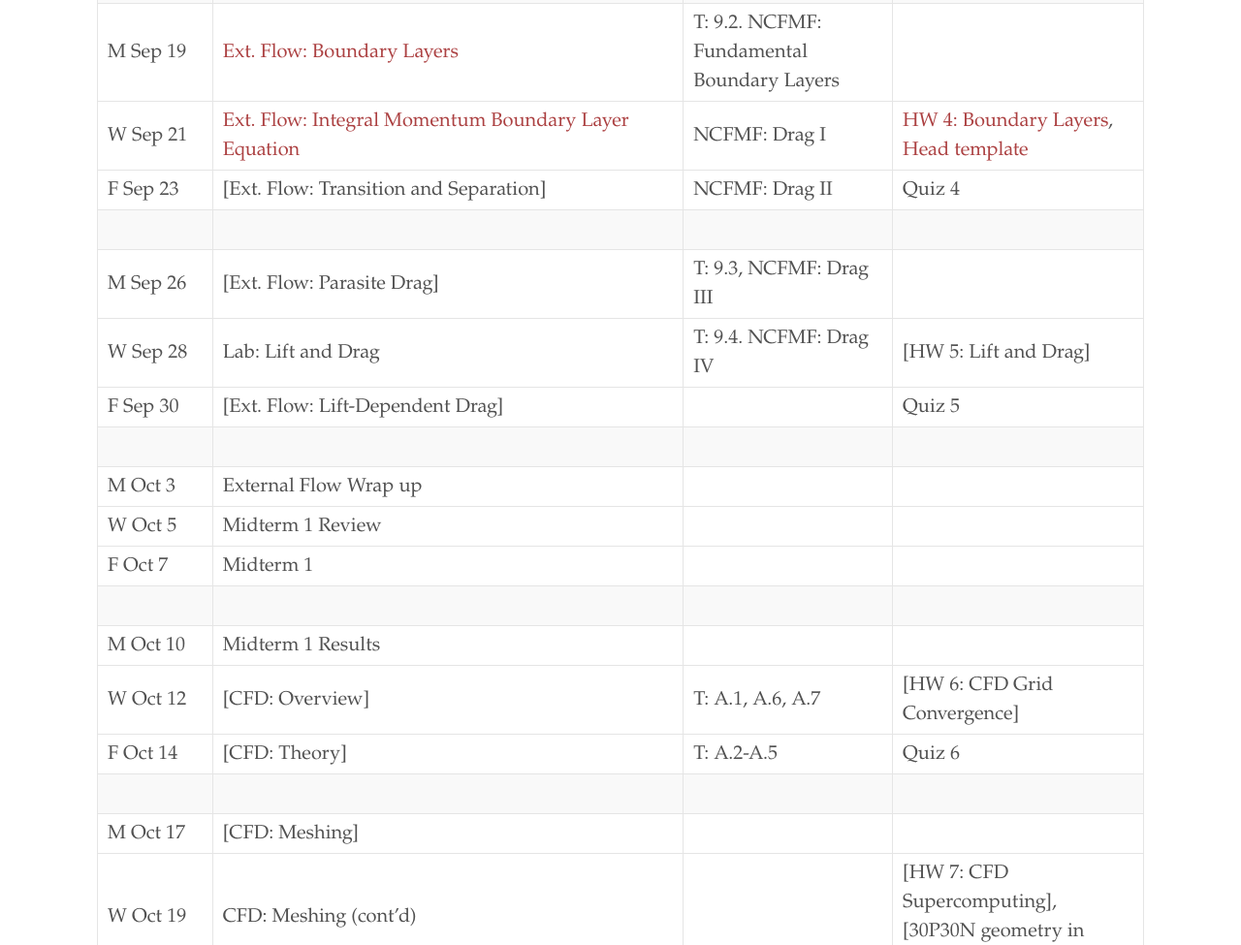
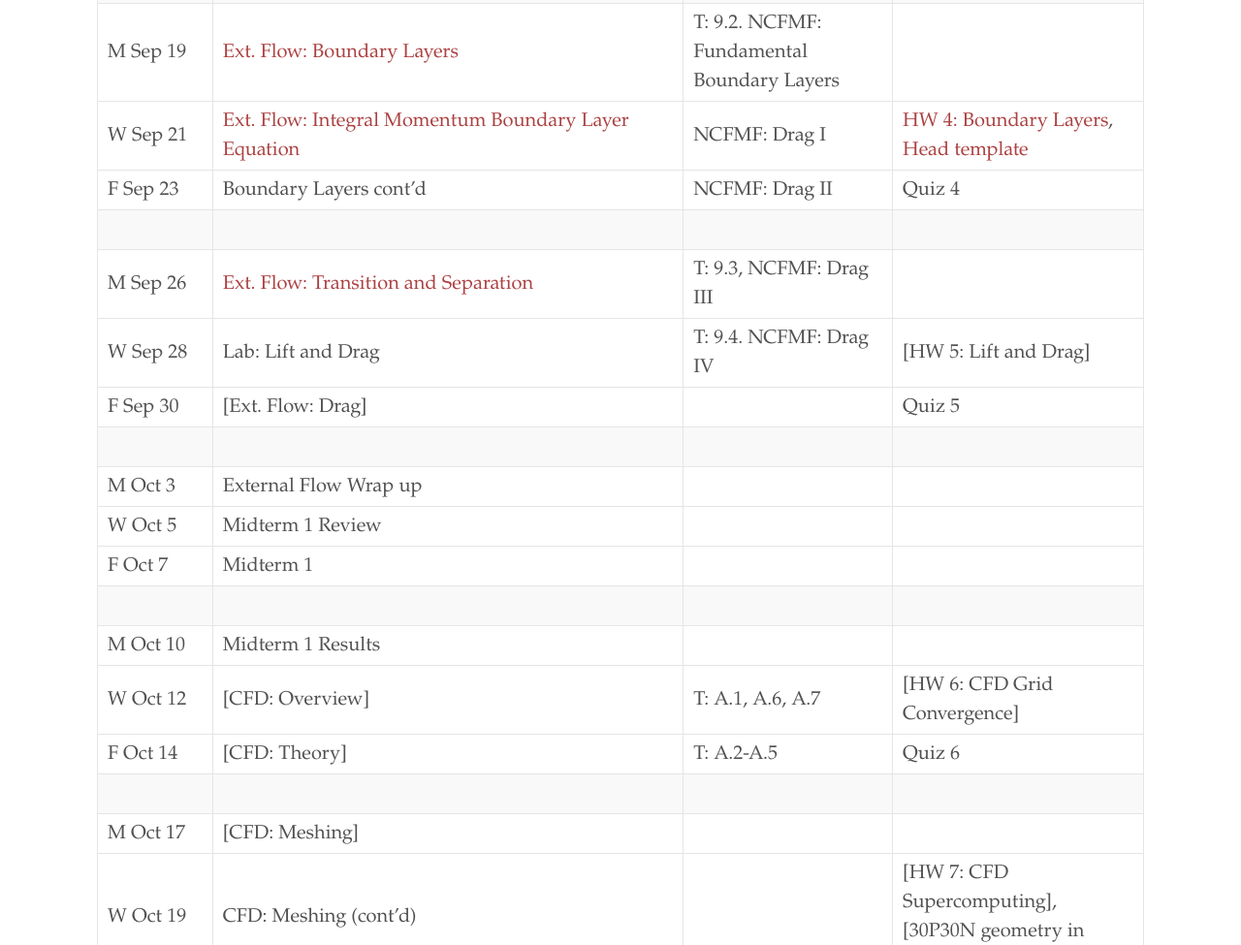
Before and after one commit to byuflowlab/BYUFLOWLab.github.io, a plain HTML site: page me412/schedule/index.html in a window 1280 px wide. Shown: the part 1700-2675 px from the top of the page at 97% size. Drawn offline with nearby package versions, Linux system fonts and the light colour scheme; some packages are replaced by stand-ins of ours.

Commit message:
transition

```diff
--- a/atom.xml
+++ b/atom.xml
@@ -4,7 +4,7 @@
  <title>FLOW Lab</title>
  <link href="http://flow.byu.edu/atom.xml" rel="self"/>
  <link href="http://flow.byu.edu/"/>
- <updated>2016-09-23T13:30:14-06:00</updated>
+ <updated>2016-09-26T10:45:53-06:00</updated>
  <id>http://flow.byu.edu</id>
  <author>
    <name>Andrew Ning</name>
--- a/me412/schedule/index.html
+++ b/me412/schedule/index.html
@@ -248,7 +248,7 @@
     </tr>
     <tr>
       <td>F Sep 23</td>
-      <td>[Ext. Flow: Transition and Separation]</td>
+      <td>Boundary Layers cont’d</td>
       <td>NCFMF: Drag II</td>
       <td>Quiz 4</td>
     </tr>
@@ -260,7 +260,7 @@
     </tr>
     <tr>
       <td>M Sep 26</td>
-      <td>[Ext. Flow: Parasite Drag]</td>
+      <td><a href="http://flowlab.groups.et.byu.net/me412/slides/11-transition.pdf">Ext. Flow: Transition and Separation</a></td>
       <td>T: 9.3, NCFMF: Drag III</td>
       <td> </td>
     </tr>
@@ -272,7 +272,7 @@
     </tr>
     <tr>
       <td>F Sep 30</td>
-      <td>[Ext. Flow: Lift-Dependent Drag]</td>
+      <td>[Ext. Flow: Drag]</td>
       <td> </td>
       <td>Quiz 5</td>
     </tr>
```
